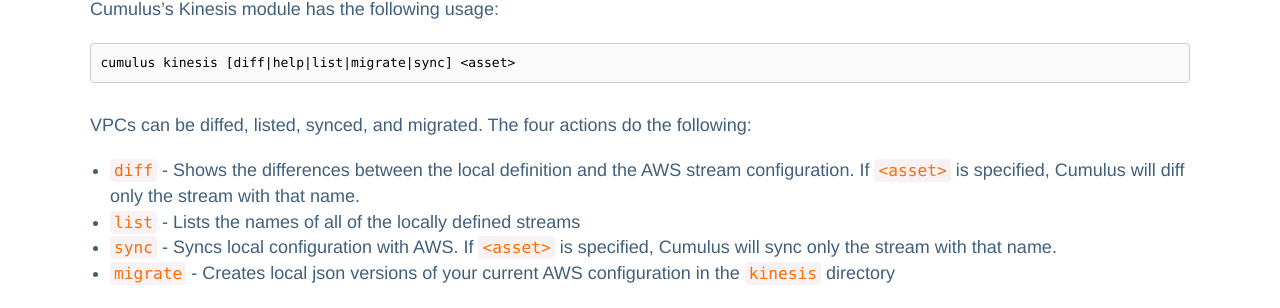
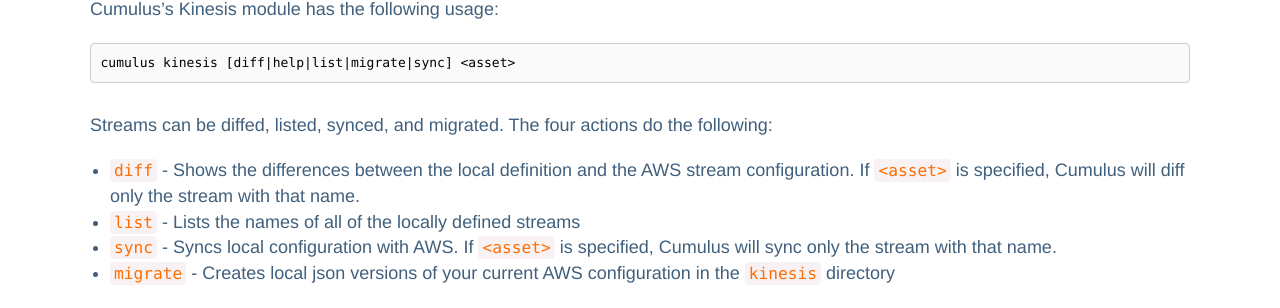
Before and after one commit to lucidsoftware/cumulus, a Jekyll site: the page built from modules/kinesis.md, in a window 1280 px wide and 900 px high, scrolled down 1190 px. Shown: the part 322-630 px from the top of the window. Built offline with Jekyll 4.4.1, drawn with Linux system fonts in a browser that asks for light colours.

Commit message:
Fix SQS and Kinesis typos

```diff
--- a/modules/kinesis.md
+++ b/modules/kinesis.md
@@ -46,7 +46,7 @@
 cumulus kinesis [diff|help|list|migrate|sync] <asset>
 {% endhighlight %}
 
-VPCs can be diffed, listed, synced, and migrated. The four actions do the following:
+Streams can be diffed, listed, synced, and migrated. The four actions do the following:
 
 * `diff` - Shows the differences between the local definition and the AWS stream configuration. If `<asset>` is specified, Cumulus will diff only the stream with that name.
 * `list` - Lists the names of all of the locally defined streams
```
Also changed, not shown: modules/sqs.md (+1 -1 lines).
